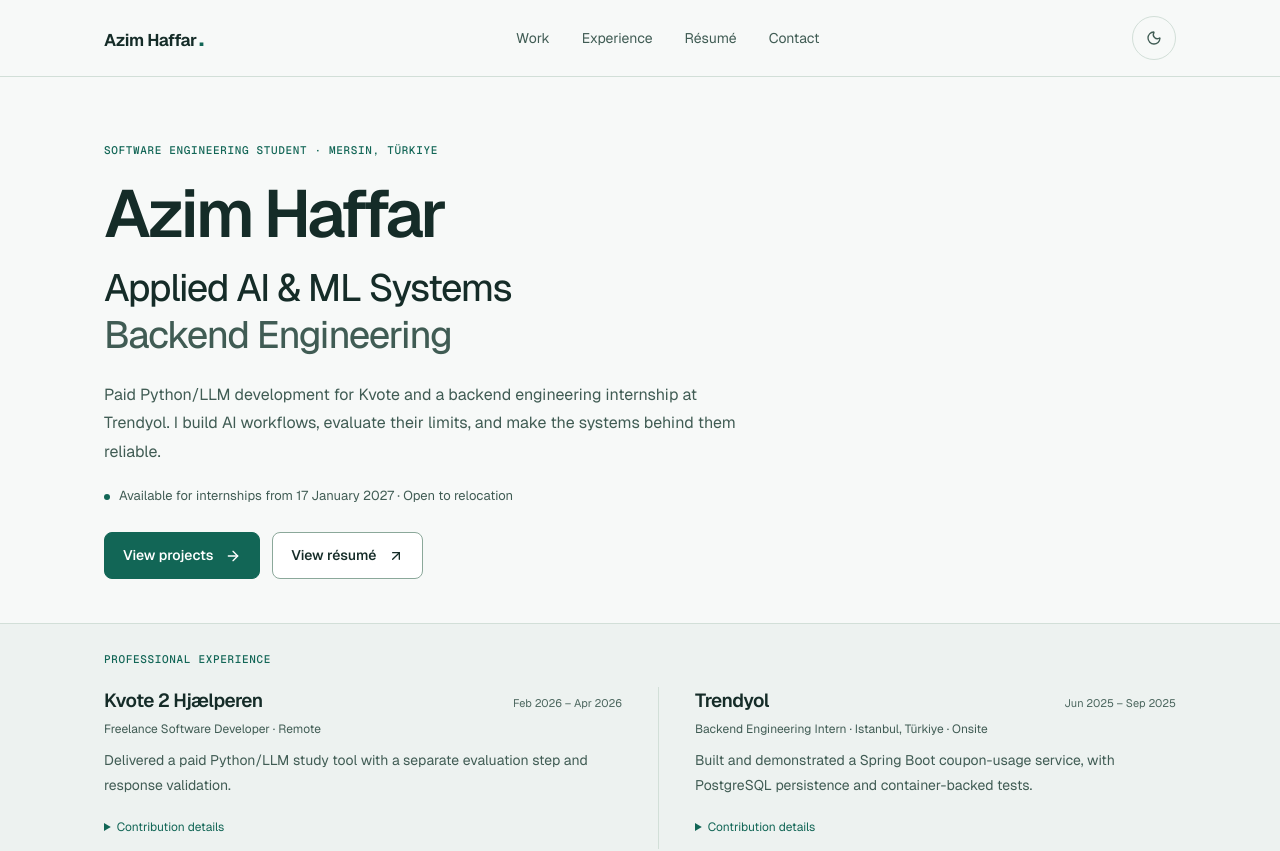
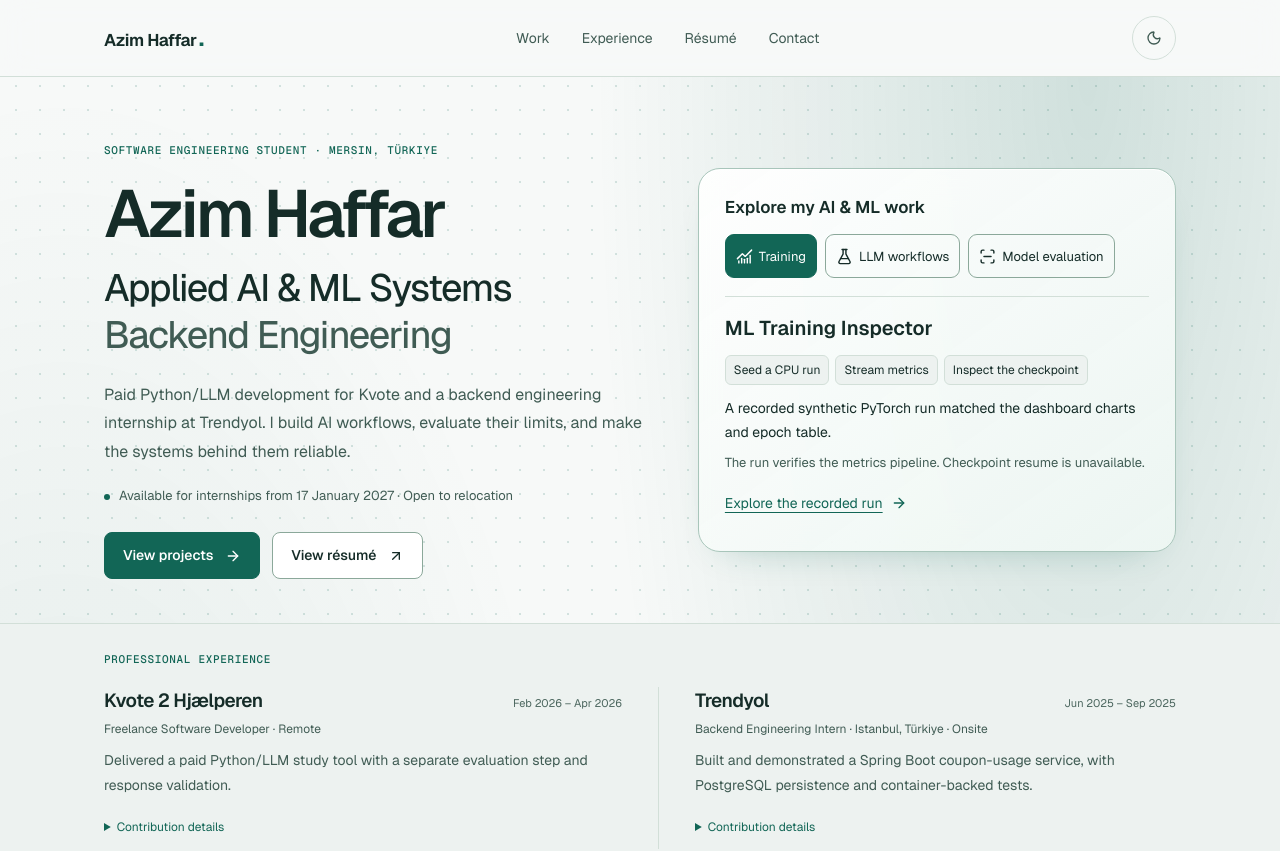
Before and after one commit to azim-haffar/azimx.dev, a Next.js app: page / in a window 1280 px wide. Shown: the top 851 px of the page. Built offline with nearby package versions, Linux system fonts and the light colour scheme.

Commit message:
Add interactive AI project explorer and glass styling

```diff
--- a/src/app/recruiter.css
+++ b/src/app/recruiter.css
@@ -100,3 +100,62 @@
 }
 @media(prefers-reduced-motion:reduce) { .r-button { transition: none; } .r-button:hover { transform: none; } }
 @media(forced-colors:active) { .r-button { border: 1px solid ButtonText; } .r-project { border-color: CanvasText; } }
+
+/* Frosted surfaces share the portfolio's light and dark theme tokens. */
+.recruiter-home {
+  background: radial-gradient(ellipse at 85% 0%, color-mix(in srgb, var(--color-accent) 17%, transparent), transparent 32%),
+    radial-gradient(ellipse at 5% 30%, color-mix(in srgb, var(--color-accent) 9%, transparent), transparent 30%), var(--color-bg);
+}
+.r-hero { background: transparent; }
+.r-header, .ai-explorer, .r-project {
+  background: color-mix(in srgb, var(--color-bg) 83%, transparent);
+  backdrop-filter: blur(16px);
+}
+.r-project, .ai-explorer {
+  background: color-mix(in srgb, var(--color-surface) 83%, transparent);
+  box-shadow: inset 0 1px 0 color-mix(in srgb, var(--color-fg) 8%, transparent), 0 16px 38px -30px var(--color-accent);
+}
+.r-hero > div { display: grid; gap: 28px 44px; align-items: center; }
+.ai-explorer { min-width: 0; padding: clamp(16px, 2.3vw, 26px); border: 1px solid var(--color-border-strong); border-radius: 22px; }
+.ai-explorer h2 { margin: 0 0 14px; font-size: 17px; font-weight: 600; }
+.ai-controls { display: flex; flex-wrap: wrap; gap: 8px; }
+.ai-controls button { display: inline-flex; align-items: center; justify-content: center; gap: 6px; min-height: 44px; padding: 6px 10px; border: 1px solid var(--color-border-strong); border-radius: 9px; font-size: 13px; }
+.ai-controls button[aria-pressed="true"] { background: var(--color-accent); color: var(--color-accent-fg); border-color: var(--color-accent); }
+#ai-evidence { margin-top: 18px; padding-top: 16px; border-top: 1px solid var(--color-border); }
+.ai-explorer h3 { font-size: 20px; font-weight: 600; }
+.ai-pipeline { display: flex; flex-wrap: wrap; gap: 6px; margin-block: 12px; }
+.ai-pipeline li { padding: 5px 8px; border: 1px solid var(--color-border); border-radius: 6px; background: var(--color-bg-subtle); font-size: 12px; }
+.ai-explorer p { font-size: 14px; line-height: 1.65; color: var(--color-fg); }
+.ai-explorer .ai-scope { margin-top: 8px; color: var(--color-fg-muted); font-size: 13px; }
+.ai-explorer a { display: inline-flex; align-items: center; gap: 8px; min-height: 44px; margin-top: 8px; color: var(--color-accent); font-size: 14px; text-decoration: underline; text-underline-offset: 4px; }
+@media (min-width: 960px) { .r-hero > div { grid-template-columns: 1.15fr 1fr; } }
+@media (forced-colors: active) {
+  .ai-explorer, .r-project, .r-header { background: Canvas; backdrop-filter: none; }
+  .ai-controls button[aria-pressed="true"] { forced-color-adjust: none; background: Highlight; color: HighlightText; }
+}
+
+/* A quiet grid behind the workflow panel and a brighter rim in light mode. */
+.r-hero {
+  background-image: radial-gradient(circle, color-mix(in srgb, var(--color-accent) 16%, transparent) 1px, transparent 1px);
+  background-size: 24px 24px;
+  background-position: center;
+}
+html:not(.dark) :is(.ai-explorer, .r-project) {
+  background: linear-gradient(145deg, #ffffffed, #eef7f3e6);
+  border-color: #a8c5ba;
+  box-shadow: inset 0 1px 0 white, 0 16px 38px -28px #12665670;
+}
+html:not(.dark) .r-header { background: #f7f9f8dc; }
+@keyframes pipeline-step {
+  0% { transform: translateY(3px); border-color: var(--color-accent); }
+  100% { transform: translateY(0); border-color: var(--color-border); }
+}
+@media (prefers-reduced-motion: no-preference) {
+  .ai-pipeline[data-animate="true"] li { animation: pipeline-step 260ms ease-out backwards; }
+  .ai-pipeline li:nth-child(2) { animation-delay: 70ms; }
+  .ai-pipeline li:nth-child(3) { animation-delay: 140ms; }
+}
+@media (forced-colors: active) {
+  .r-hero { background-image: none; }
+  html:not(.dark) :is(.ai-explorer, .r-project, .r-header) { background: Canvas; border-color: CanvasText; box-shadow: none; }
+}
--- a/src/components/sections/Hero.tsx
+++ b/src/components/sections/Hero.tsx
@@ -1,14 +1,16 @@
+import { AIExplorer } from "@/components/ui/AIExplorer";
 import Link from "next/link";
 import { ArrowRight, ArrowUpRight } from "lucide-react";
 import { Container } from "@/components/ui/Container";
 import { resumeUrl } from "@/data/site";
 
 export function Hero() {
-  return <section id="top" className="r-hero"><Container>
+  return <section id="top" className="r-hero"><Container><div>
     <p className="r-eyebrow">Software Engineering student · Mersin, Türkiye</p>
     <h1>Azim Haffar<span>Applied AI &amp; ML Systems<br /><em>Backend Engineering</em></span></h1>
     <p className="r-hero-description">Paid Python/LLM development for Kvote and a backend engineering internship at Trendyol. I build AI workflows, evaluate their limits, and make the systems behind them reliable.</p>
     <p className="r-availability"><span aria-hidden="true" />Available for internships from 17 January 2027 · Open to relocation</p>
     <div className="r-actions"><Link href="#projects" className="r-button">View projects<ArrowRight size={16} aria-hidden="true" /></Link>{resumeUrl && <Link href={resumeUrl} className="r-button r-button-secondary">View résumé<ArrowUpRight size={16} aria-hidden="true" /></Link>}</div>
+    </div><AIExplorer />
   </Container></section>;
 }
--- /dev/null
+++ b/src/components/ui/AIExplorer.tsx
@@ -0,0 +1,55 @@
+"use client";
+
+import { useState } from "react";
+import Link from "next/link";
+import { ArrowRight, ChartNoAxesCombined, FlaskConical, ScanLine } from "lucide-react";
+
+const tracks = [
+  {
+    name: "Training", icon: ChartNoAxesCombined, title: "ML Training Inspector",
+    steps: ["Seed a CPU run", "Stream metrics", "Inspect the checkpoint"],
+    evidence: "A recorded synthetic PyTorch run matched the dashboard charts and epoch table.",
+    scope: "The run verifies the metrics pipeline. Checkpoint resume is unavailable.",
+    href: "/projects/ml-training-inspector#training-playground", action: "Explore the recorded run",
+  },
+  {
+    name: "LLM workflows", icon: FlaskConical, title: "Skina",
+    steps: ["Review constraints", "Select deterministically", "Explain the selection"],
+    evidence: "Fictional fixtures and a frozen evaluation exercise the workflow and preserve misses.",
+    scope: "The local shopper interface uses mocked explanations. The gated adapter cannot change the basket.",
+    href: "/projects/skina", action: "Read the Skina case study",
+  },
+  {
+    name: "Model evaluation", icon: ScanLine, title: "MotionTrace",
+    steps: ["Start from an annotation", "Compare trackers", "Report the result"],
+    evidence: "Causal ZNCC outperformed the learned candidate on Dice and centroid error in five of six evaluation patients.",
+    scope: "A small descriptive comparison on exposed evaluation data. No clinical validation.",
+    href: "/projects/motiontrace", action: "Read the comparison",
+  },
+];
+
+export function AIExplorer() {
+  const [selected, select] = useState(0);
+  const [hasInteracted, setHasInteracted] = useState(false);
+  const track = tracks[selected];
+
+  return <section className="ai-explorer" aria-labelledby="explorer-title">
+    <h2 id="explorer-title">Explore my AI &amp; ML work</h2>
+    <div className="ai-controls" role="group" aria-label="Choose a project workflow">
+      {tracks.map(({ name, icon: Icon }, index) => (
+        <button key={name} type="button" aria-pressed={selected === index} aria-controls="ai-evidence" onClick={() => { if (selected !== index) { select(index); setHasInteracted(true); } }}>
+          <Icon size={17} aria-hidden="true" />{name}
+        </button>
+      ))}
+    </div>
+    <div id="ai-evidence">
+      <div aria-live="polite">
+        <h3>{track.title}</h3>
+        <ol key={track.name} className="ai-pipeline" data-animate={hasInteracted}>{track.steps.map(step => <li key={step}>{step}</li>)}</ol>
+        <p>{track.evidence}</p>
+        <p className="ai-scope">{track.scope}</p>
+      </div>
+      <Link href={track.href}>{track.action}<ArrowRight size={16} aria-hidden="true" /></Link>
+    </div>
+  </section>;
+}
```
